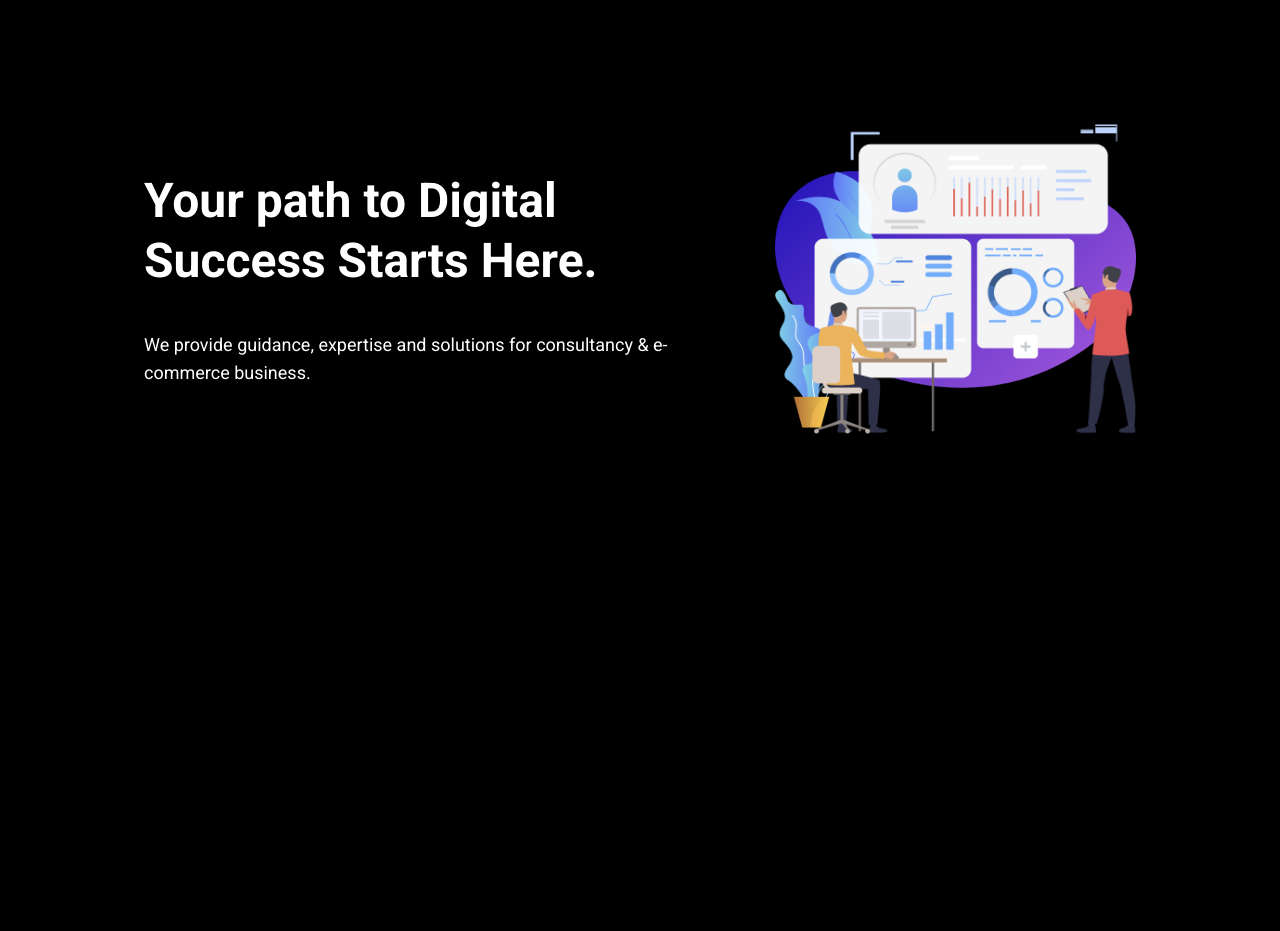
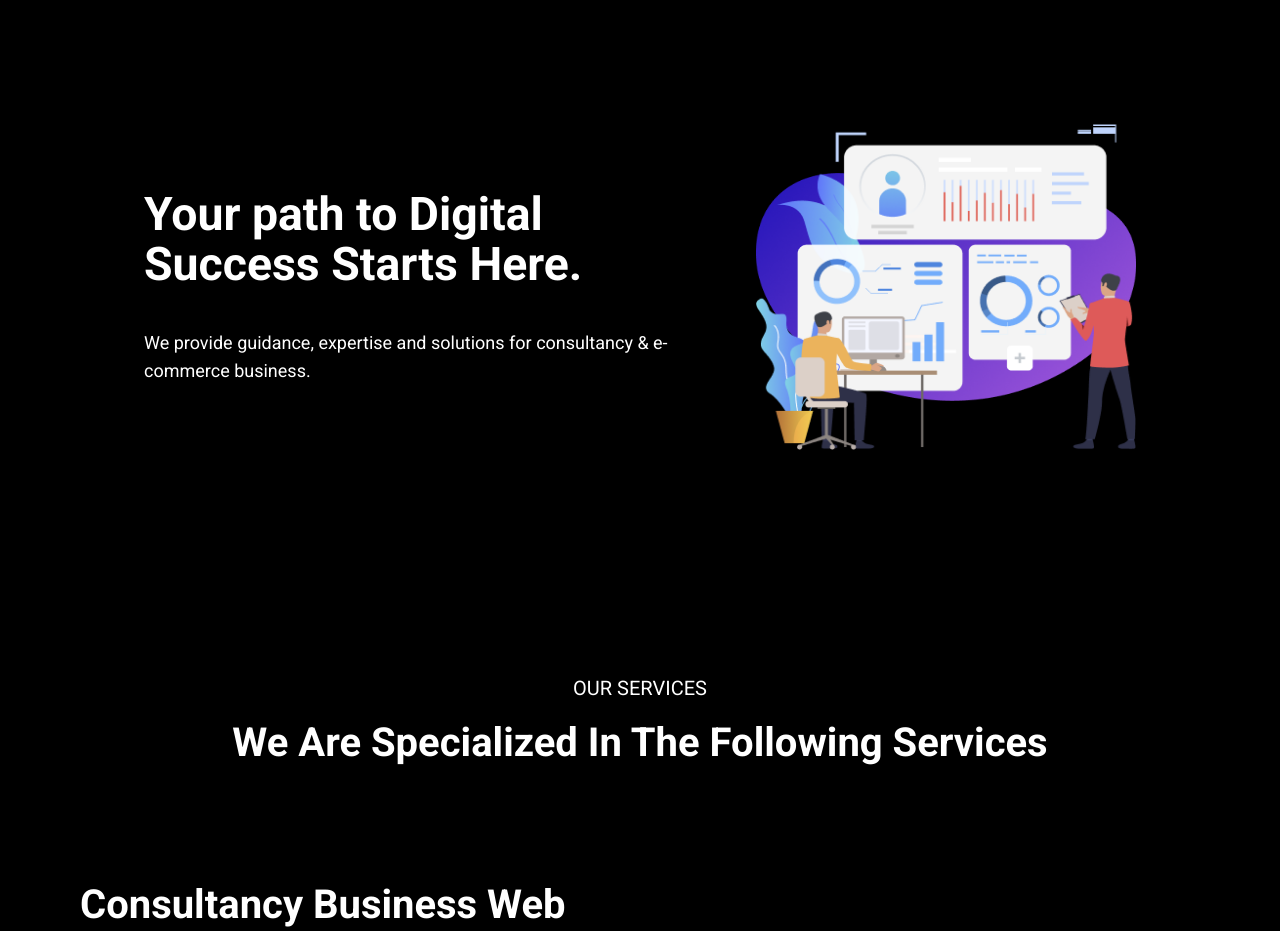
Before and after one commit to dazzlerabhi30800/wcs-clone-react, a React (Vite) app: page / in a window 1280 px wide. Shown: the part 580-1511 px from the top of the page. Before the commit the page ends 1158 px from the top, so only its background shows below. Built offline with nearby package versions, Linux system fonts and the light colour scheme.

Commit message:
added services section

```diff
--- a/src/Styles/style.scss
+++ b/src/Styles/style.scss
@@ -1,10 +1,7 @@
-@import url('https://fonts.googleapis.com/css2?family=Roboto:ital,wght@0,100;0,300;0,400;0,500;0,700;0,900;1,100;1,300;1,400;1,500;1,700;1,900&display=swap');
-
-
+@import url("https://fonts.googleapis.com/css2?family=Roboto:ital,wght@0,100;0,300;0,400;0,500;0,700;0,900;1,100;1,300;1,400;1,500;1,700;1,900&display=swap");
 
 // Variables
 $background: #000000;
-
 
 * {
   margin: 0;
@@ -13,13 +10,11 @@ $background: #000000;
   font-family: "Roboto", sans-serif;
 }
 
-
 html,
 body {
   width: 100%;
   height: 100%;
 }
-
 
 body {
   overflow-x: hidden;
@@ -32,6 +27,13 @@ body {
   width: 100%;
 }
 
+h1,
+h2,
+h3,
+h4 {
+  line-height: 50px !important;
+}
+
 ul {
   li {
     a {
@@ -41,3 +43,39 @@ ul {
     }
   }
 }
+
+.portfolio-btn {
+  background: #41417e;
+  // width: fit-content;
+  transition: 0.3s linear;
+  &:hover {
+    color: black;
+    background: white;
+  }
+}
+
+@media Screen and (min-width: 1024px) {
+  .services-comp:nth-child(even) {
+    div:nth-child(1) {
+      order: 2;
+    }
+    div:nth-child(2) {
+      img {
+        width: 100%;
+        max-width: 470px;
+        height: 100%;
+        max-height: 500px;
+      }
+    }
+  }
+  .services-comp:nth-child(odd) {
+    div:nth-child(2) {
+      img {
+        width: 100%;
+        max-width: 600px;
+        height: 100%;
+        max-height: 500px;
+      }
+    }
+  }
+}
--- a/src/components/HeroComp.jsx
+++ b/src/components/HeroComp.jsx
@@ -1,4 +1,4 @@
-const HeroComp = ({ img, heading, subHeading }) => {
+export default function HeroComp({ img, heading, subHeading }) {
   return (
     <div
       style={{ backgroundImage: `url(${img})` }}
@@ -15,6 +15,4 @@ const HeroComp = ({ img, heading, subHeading }) => {
       </button>
     </div>
   );
-};
-
-export default HeroComp;
+}
--- a/src/components/Navbar.jsx
+++ b/src/components/Navbar.jsx
@@ -5,7 +5,7 @@ import { useState } from "react";
 const Navbar = () => {
   const [showLinks, setShowLinks] = useState(false);
   return (
-    <nav className="flex flex-col md:flex-row gap-4 md:gap-0 md:justify-between  bg-indigo-900/40 border-2 border-sky-500 md:items-center fixed top-4 w-[96%] py-[10px] md:py-4 px-4 md:px-8 rounded-lg -translate-x-[50%] left-1/2 backdrop-blur-xl">
+    <nav className="flex flex-col md:flex-row gap-4 md:gap-0 md:justify-between  bg-indigo-900/40 border-2 border-sky-500 md:items-center fixed top-4 w-[96%] py-[10px] md:py-4 px-4 md:px-8 rounded-lg -translate-x-[50%] left-1/2 backdrop-blur-2xl">
       <div className="flex items-center justify-between">
         <a href="/">
           <img
--- /dev/null
+++ b/src/components/SectionTitle.jsx
@@ -0,0 +1,10 @@
+const SectionTitle = ({ title, subText }) => {
+  return (
+    <div className="flex flex-col gap-4 text-center">
+      <p className="md:text-xl uppercase">{title}</p>
+      <h2 className="font-bold text-3xl md:text-[2rem] lg:text-[2.5rem]">{subText}</h2>
+    </div>
+  );
+};
+
+export default SectionTitle;
--- /dev/null
+++ b/src/components/ServicesComp.jsx
@@ -0,0 +1,31 @@
+export default function ServicesComp({
+  item: { title, subText, services, img },
+}) {
+  return (
+    <div className="flex flex-col lg:flex-row justify-center items-center gap-24 services-comp">
+      <div className="flex flex-col gap-16 md:gap-10 md:basis-1/2 text-center md:text-left">
+        <h2 className="font-bold text-3xl md:text-[2rem] lg:text-[2.5rem]">
+          {title}
+        </h2>
+        <p className="text-lg md:text-xl">{subText}</p>
+        {/* Features */}
+        <div className="grid grid-cols-1 md:grid-cols-2 gap-9 md:gap-7">
+          {services.map((item) => (
+            <span
+              key={item}
+              className="bg-white text-center py-4 md:py-3 w-fit rounded-md text-violet-900 transition duration-300 linear hover:bg-violet-800 cursor-pointer hover:text-white font-medium"
+            >
+              {item}
+            </span>
+          ))}
+        </div>
+        <button className="py-4 w-full md:w-[fit-content] portfolio-btn px-16 rounded-md shadow-md uppercase font-medium">
+          portfolio
+        </button>
+      </div>
+      <div className="md:basis-1/2 flex justify-center">
+        <img src={img} alt={title} className="object-cover" />
+      </div>
+    </div>
+  );
+}
--- /dev/null
+++ b/src/data/ServicesData.jsx
@@ -0,0 +1,26 @@
+export default [
+  {
+    title: "Consultancy Business Web App",
+    img: "./src/assets/home-img/ourServicesImg01.png",
+    subText:
+      "If your business does not yet have a website, then it is time to have an online presence that communicates the brand of your company, as well as that displays information about services or products.",
+    services: [
+      "Interactive Features",
+      "User Friendly",
+      "UI & UX Implementation",
+      "Speed Performance",
+    ],
+  },
+  {
+    title: "e-Commerce Web App",
+    img: "./src/assets/home-img/ourServicesImg03.png",
+    subText:
+      "An e-commerce web app provides a platform for customers to browse through products, select item they want to purchase, add them to virtual shopping cart then proceed to checkout to complete the purchase. It have become increasingly popular as more businesses seek to establish an online presence & reach a global customer base.",
+    services: [
+      "Highly Secure Checkout",
+      "User Friendly",
+      "Payment Integration",
+      "Mobile Optimized",
+    ],
+  },
+];
--- a/src/components/HeroSection.jsx
+++ b/src/pages/Home/HeroSection.jsx
@@ -1,6 +1,6 @@
-import HeroComp from "./HeroComp";
-import subHeroImg1 from "../assets/home-img/subHeroImg1.png";
-import subHeroImg2 from "../assets/home-img/subHeroImage2.png";
+// import subHeroImg1 from "../../assets/home-img/subHeroImg.png";
+// import subHeroImg2 from "../../assets/home-img/subHeroImage2.png";
+import HeroComp from "../../components/HeroComp";
 
 const HeroSection = (props) => {
   return (
@@ -9,9 +9,9 @@ const HeroSection = (props) => {
       {/* Sub Hero Section */}
       <div className="flex flex-col md:flex-row gap-10 md:gap-20 text-center md:text-left p-16 md:p-24 xl:p-36 items-center justify-center">
         <div className="flex flex-col gap-10 md:basis-1/2">
-          <h2 className="font-bold text-4xl lg:w-[20ch] md:text-[2.3rem] lg:text-[3rem] lg:leading-[60px]">
+          <h1 className="font-bold text-4xl lg:w-[20ch] md:text-[2.3rem] lg:text-[2.5rem] xl:text-[2.9rem] lg:leading-[60px]">
             Your path to Digital Success Starts Here.
-          </h2>
+          </h1>
           <p className="md:text-lg">
             We provide guidance, expertise and solutions for consultancy &
             e-commerce business.
@@ -19,11 +19,13 @@ const HeroSection = (props) => {
         </div>
         <div
           className="flex justify-center items-center grow md:grow-0 md:basis-1/2 bg-no-repeat bg-contain md:bg-fill bg-center"
-          style={{ backgroundImage: `url(${subHeroImg2})` }}
+          style={{
+            backgroundImage: `url('./src/assets/home-img/subHeroImage2.png')`,
+          }}
         >
           <img
             className="object-cover w-[100%] max-h-[400px] max-w-[400px]"
-            src={subHeroImg1}
+            src="./src/assets/home-img/subHeroImg1.png"
             alt="Digital Success"
           />
         </div>
--- a/src/pages/Home/Home.jsx
+++ b/src/pages/Home/Home.jsx
@@ -1,5 +1,6 @@
-import HeroSection from "../../components/HeroSection";
+import HeroSection from "./HeroSection.jsx";
 import heroImg from "../../assets/home-img/HomeHeroImage.png";
+import Services from "./Services.jsx";
 
 export default function Home() {
   return (
@@ -9,6 +10,10 @@ export default function Home() {
         heading="Web Consultancy Services"
         subHeading="Bring your business online"
       />
+      <Services
+        title="Our Services"
+        subText="We Are Specialized In The Following Services"
+      />
     </main>
   );
 }
--- /dev/null
+++ b/src/pages/Home/Services.jsx
@@ -0,0 +1,18 @@
+import SectionTitle from "../../components/SectionTitle";
+import ServicesComp from "../../components/ServicesComp";
+import ServicesData from "../../data/ServicesData";
+
+const Services = (props) => {
+  return (
+    <section className="p-16 md:p-20">
+      <SectionTitle {...props} />
+      <div className="flex flex-col gap-40 my-28">
+        {ServicesData.map((item, index) => (
+          <ServicesComp key={index} item={item} />
+        ))}
+      </div>
+    </section>
+  );
+};
+
+export default Services;
```
Also changed, not shown: src/assets/home-img/ourServicesImg01.png (added), src/assets/home-img/ourServicesImg03.png (added).
